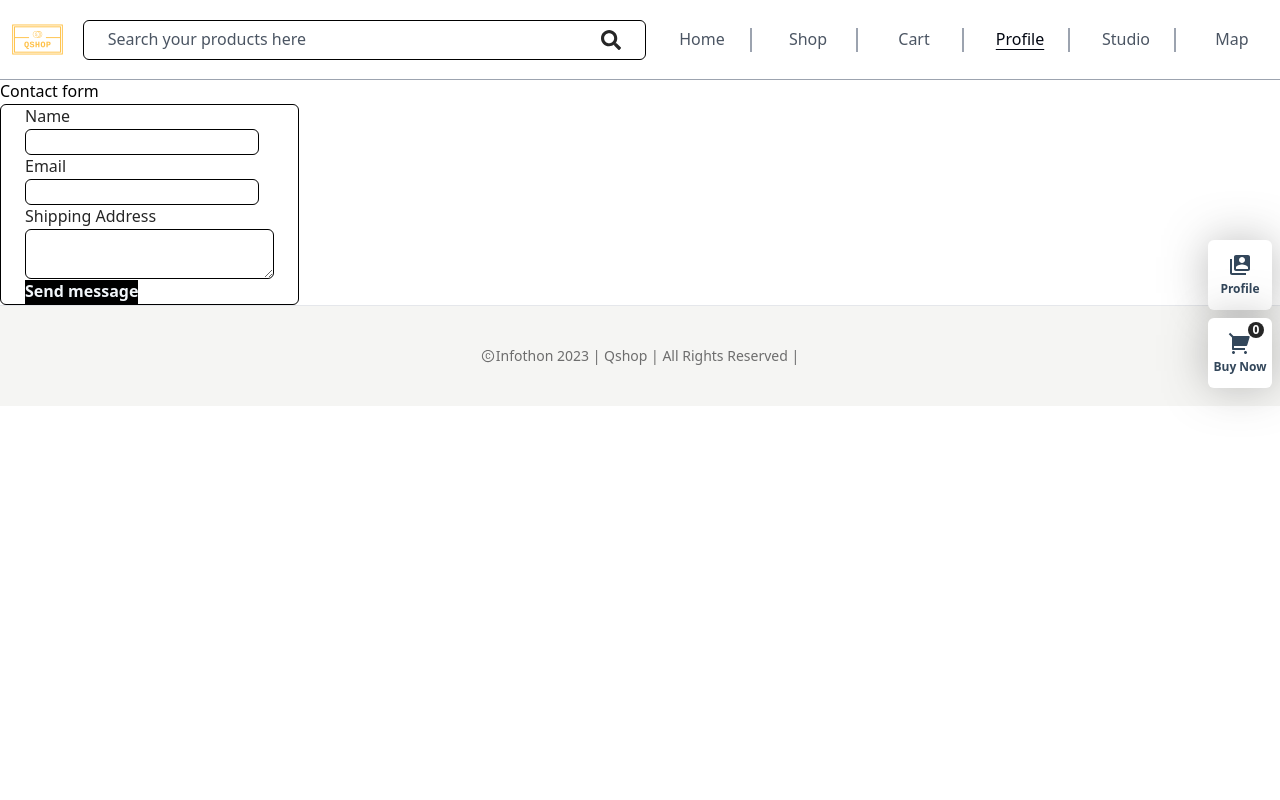
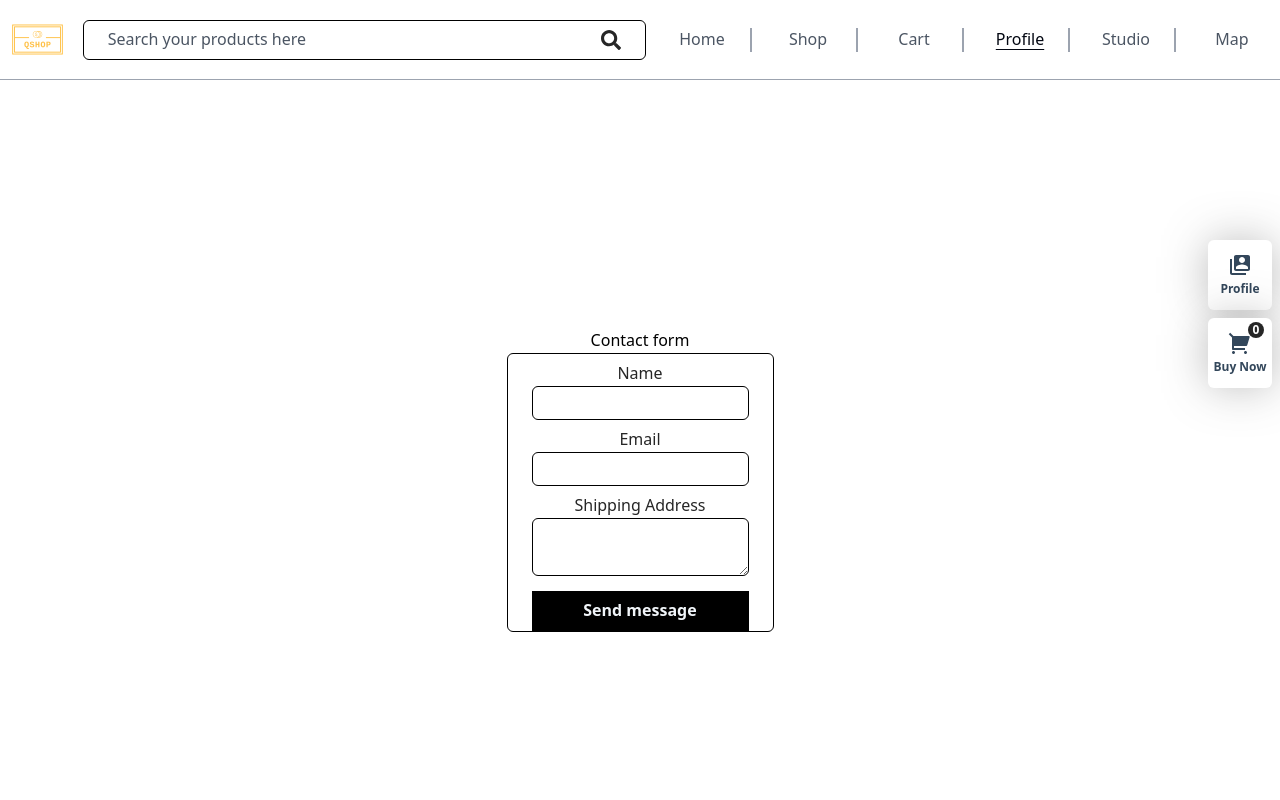
Before and after one commit to Tanmay-Giram/infothon_Qshop, a Next.js app: page /profile in a window 1280 px wide. Shown: the top 800 px of the page. Built offline with nearby package versions, Linux system fonts and the light colour scheme; no server answers.

Commit message:
styled form , validate schema

```diff
--- a/src/app/(user)/profile/page.tsx
+++ b/src/app/(user)/profile/page.tsx
@@ -3,50 +3,55 @@ import { useState, useEffect } from "react";
 
 const getData = (data: any) => {
   for (let entry of data) {
-
+    // Process data here
+    console.log(entry)
   }
 };
+
 export default function Profile() {
   return (
-    <div>
+    <div className="flex items-center justify-center h-screen">
+      <div className="text-center">
         <h1>Contact form</h1>
         <form
           method="POST"
           action={getData}
-        className="relative w-fit flex-col h-fit text-base text-primeColor border-[1px] border-black items-center gap-2 justify-evenly px-6 rounded-md"
+          className="text-base text-primeColor border-[1px] border-black px-6 rounded-md"
         >
-        <div>
-          <label>Name</label>
+          <div className="my-2">
+            <label className="block">Name</label>
             <input
               type="text"
               name="name"
-            className="relative flex w-fit h-fit text-base text-primeColor border-[1px] border-black items-center gap-2 justify-between px-6 rounded-md"
+              className="w-full border-[1px] border-black rounded-md px-2 py-1"
             />
           </div>
 
-        <div>
-          <label>Email</label>
+          <div className="my-2">
+            <label className="block">Email</label>
             <input
               type="text"
               name="email"
-            className="relative flex w-fit h-fit text-base text-primeColor border-[1px] border-black items-center gap-2 justify-between px-6 rounded-md"
+              className="w-full border-[1px] border-black rounded-md px-2 py-1"
             />
           </div>
-        <div>
-          <label>Shipping Address</label>
+
+          <div className="my-2">
+            <label className="block">Shipping Address</label>
             <textarea
               name="Shipping Address"
-            className="relative flex w-fit h-fit text-base text-primeColor border-[1px] border-black items-center gap-2 justify-between px-6 rounded-md"
+              className="w-full border-[1px] border-black rounded-md px-2 py-1"
             ></textarea>
           </div>
 
           <button
             type="submit"
-          className="bg-black align-middle text-slate-100 w-fit h-fit  text-base font-semibold hover:bg-primeColor duration-300"
+            className="bg-black text-slate-100 w-full py-2 text-base font-semibold hover:bg-primeColor duration-300"
           >
             Send message
           </button>
         </form>
       </div>
+    </div>
   );
 }
--- /dev/null
+++ b/src/app/api/webhooks/order.ts
@@ -0,0 +1,60 @@
+import { NextResponse } from "next/server";
+import { Stripe } from "stripe";
+import { client } from "@/lib/sanityClient";
+
+const stripe = new Stripe(process.env.STRIPE_SECRET_KEY!, {
+  apiVersion: "2023-10-16",
+});
+
+const webhookSecret = process.env.STRIPE_WEBHOOK_SECRET!;
+
+const fullfillOrder = async (session: any) => {
+  try {
+    await client.create({
+      _type: "order",
+      status: session.status,
+      message: "Payment done",
+      description: session?.description || "Test message from orders",
+      title: session?.id || "Orders",
+      method: session.confirmation_method,
+      amount: session.amount / 100,
+      // lineItem: lineItems,
+    });
+  } catch (error: any) {
+    console.log("error", error?.message);
+  }
+
+  console.log("session", session);
+  NextResponse.json({
+    message: "Payment done",
+    status: true,
+    method: session.status,
+    data: session,
+  });
+};
+
+export async function POST(req: Request) {
+  const payload = await req.text();
+  const signature = req.headers.get("stripe-signature");
+
+  let event: Stripe.Event | null = null;
+  try {
+    event = stripe.webhooks.constructEvent(payload, signature!, webhookSecret);
+
+    if (event?.type === "payment_intent.succeeded") {
+      const session = event.data.object;
+      return fullfillOrder(session)
+        .then(() => NextResponse.json({ status: 200 }))
+        .catch((err) =>
+          NextResponse.json({ error: err?.message }, { status: 500 })
+        );
+    }
+  } catch (err) {
+    if (err instanceof Error) {
+      console.error(err.message);
+      return NextResponse.json({ message: err.message }, { status: 400 });
+    }
+  }
+
+  return NextResponse.json({ received: true });
+}
--- a/src/components/Cart.tsx
+++ b/src/components/Cart.tsx
@@ -56,6 +56,7 @@ const Cart = () => {
       const data = await response.json();
       if (response.ok) {
         stripe?.redirectToCheckout({ sessionId: data.id });
+
       }
     } else {
       toast.error("Please sign in to make Checkout");
@@ -125,6 +126,7 @@ const Cart = () => {
                   onClick={createCheckout}
                   className="w-52 h-10 bg-primeColor text-white hover:bg-black duration-300"
                 >
+                  console.log(data.id);
                   Proceed to Checkout
                 </button>
               </div>
--- a/src/sanity/schemas/index.ts
+++ b/src/sanity/schemas/index.ts
@@ -3,5 +3,6 @@ import blockContent from "./blockContent";
 import category from "./category";
 import order from "./order";
 import product from "./product";
+import validate from "./validate";
 
-export const schemaTypes = [banner, product, category, blockContent,order];
+export const schemaTypes = [banner, product, category, blockContent,order,validate];
```
Also changed, not shown: src/sanity/schemas/validate.ts (added, +29 -0 lines). Lines whose indentation alone changed are shown as unchanged.
